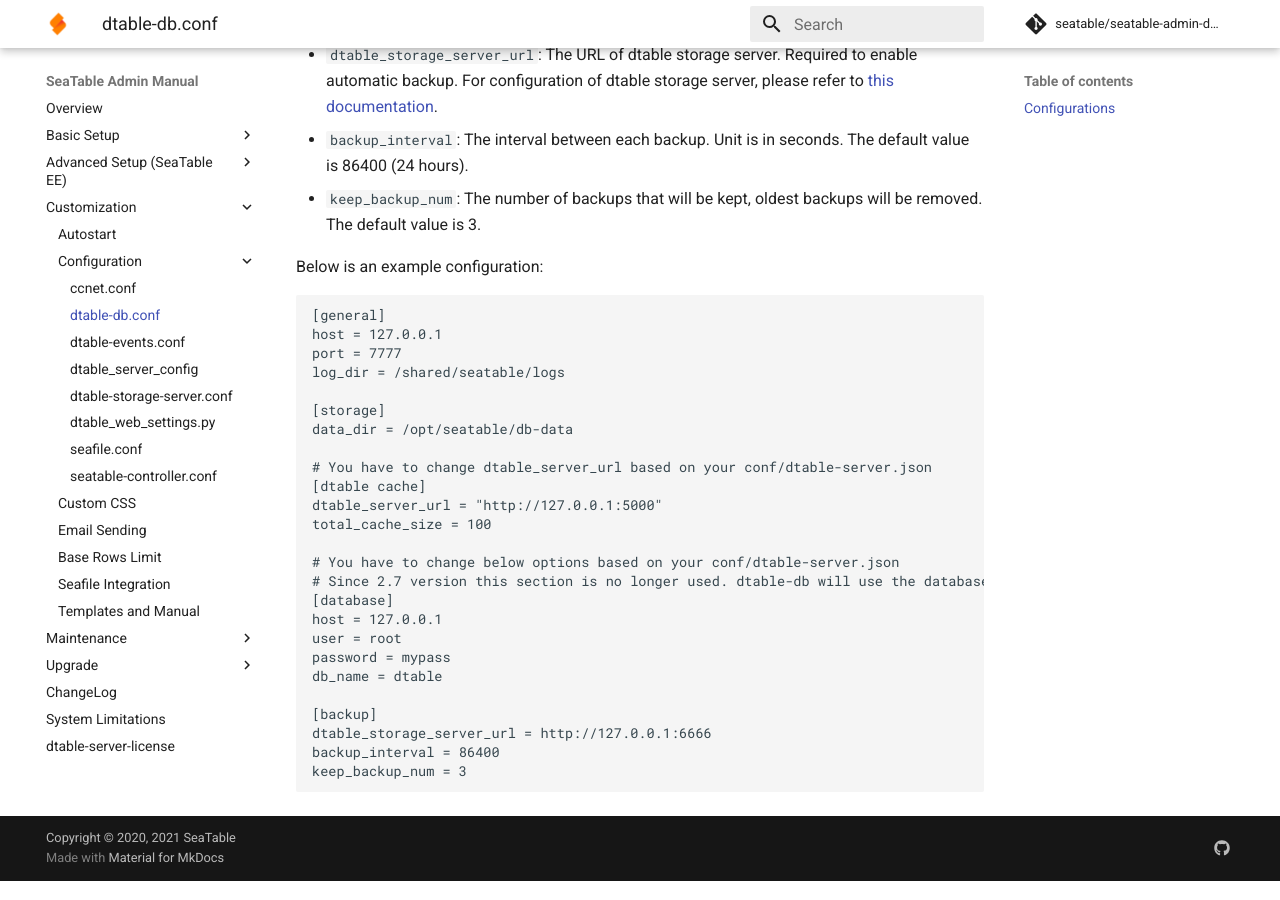
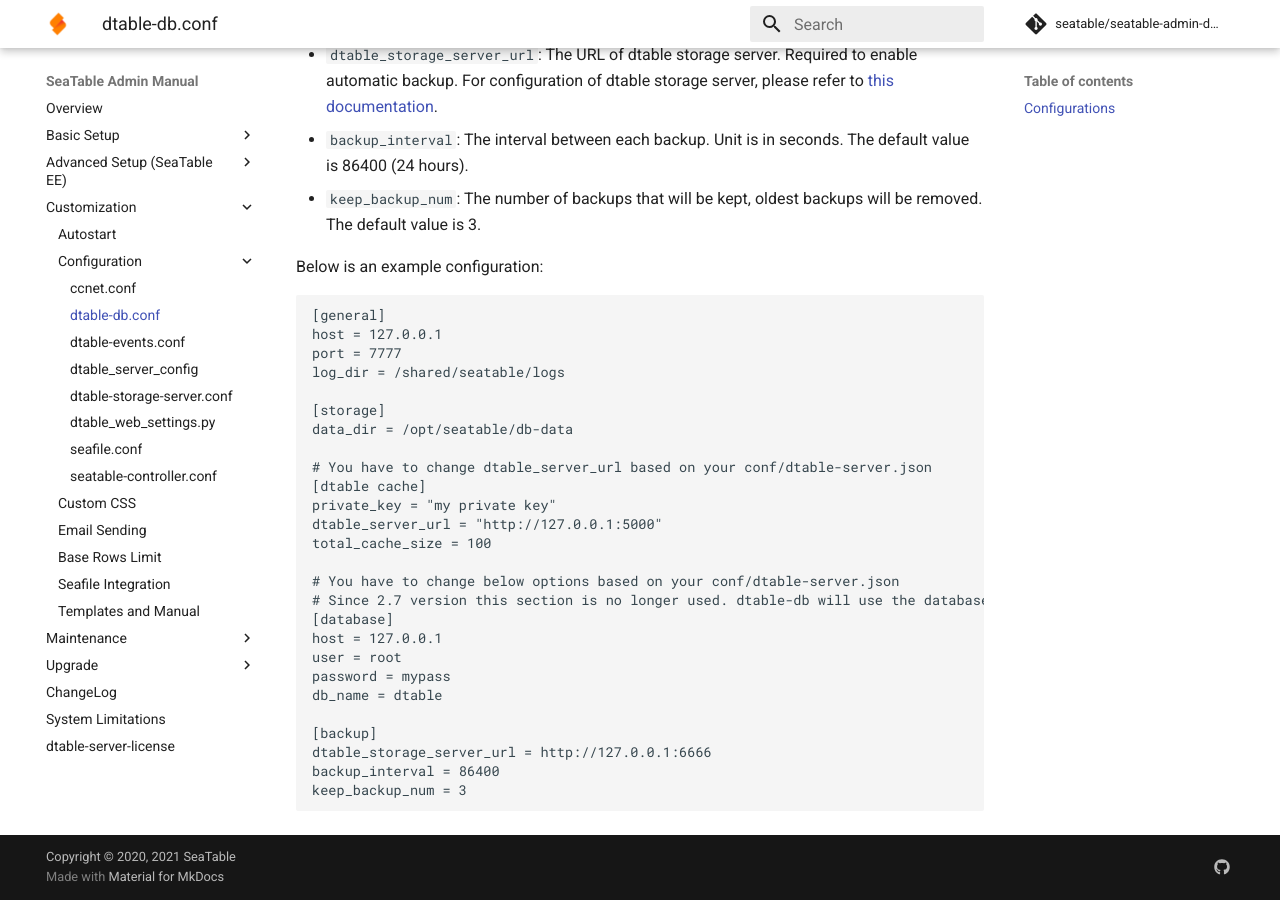
Before and after one commit to seatable/seatable-admin-docs, an MkDocs documentation site: the page built from manual/config/dtable_db_conf.md, in a window 1280 px wide and 900 px high, scrolled down 2023 px. Built offline with MkDocs 1.6.1 and Material for MkDocs 9.7.7, drawn with Linux system fonts in a browser that asks for light colours; comment, search, counter and statistics services are not loaded.

Commit message:
Update dtable_db_conf.md

```diff
--- a/manual/config/dtable_db_conf.md
+++ b/manual/config/dtable_db_conf.md
@@ -63,6 +63,7 @@
 
 # You have to change dtable_server_url based on your conf/dtable-server.json
 [dtable cache]
+private_key = "my private key"
 dtable_server_url = "http://127.0.0.1:5000"
 total_cache_size = 100
 
```
